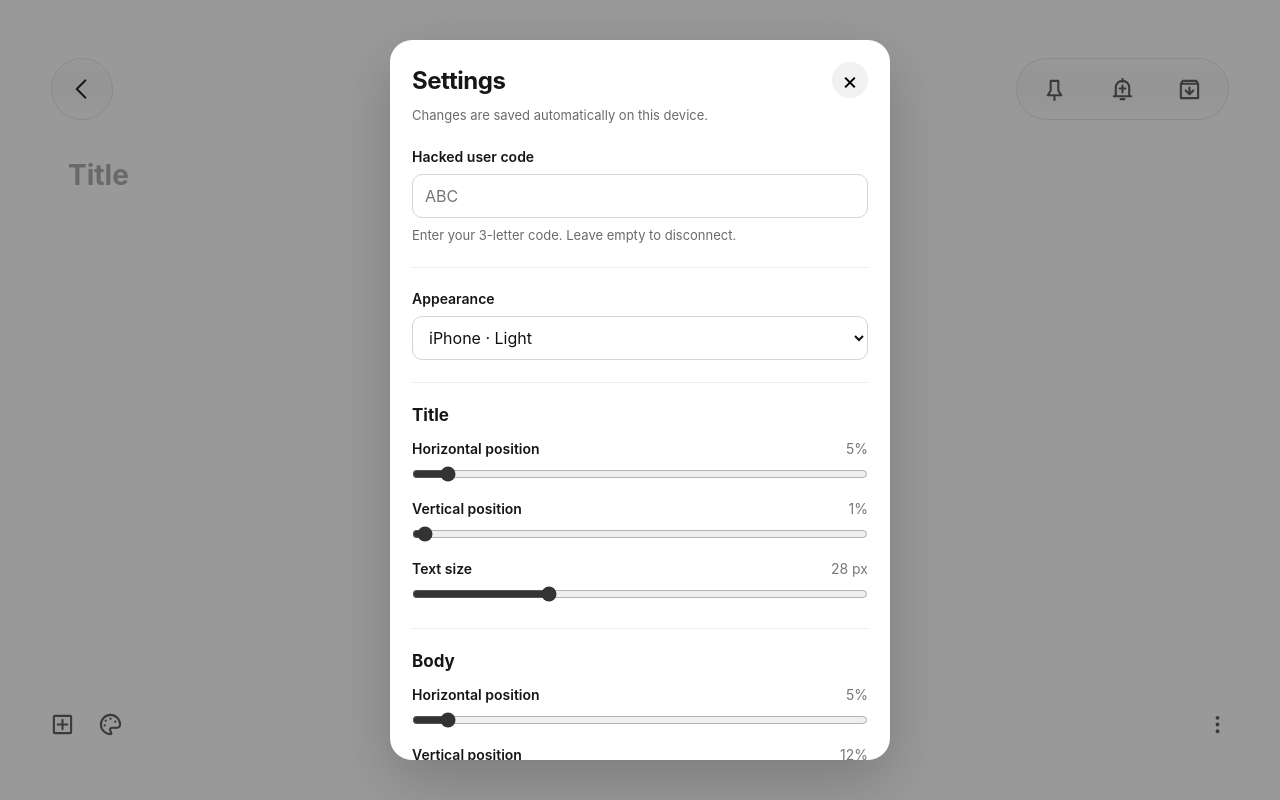
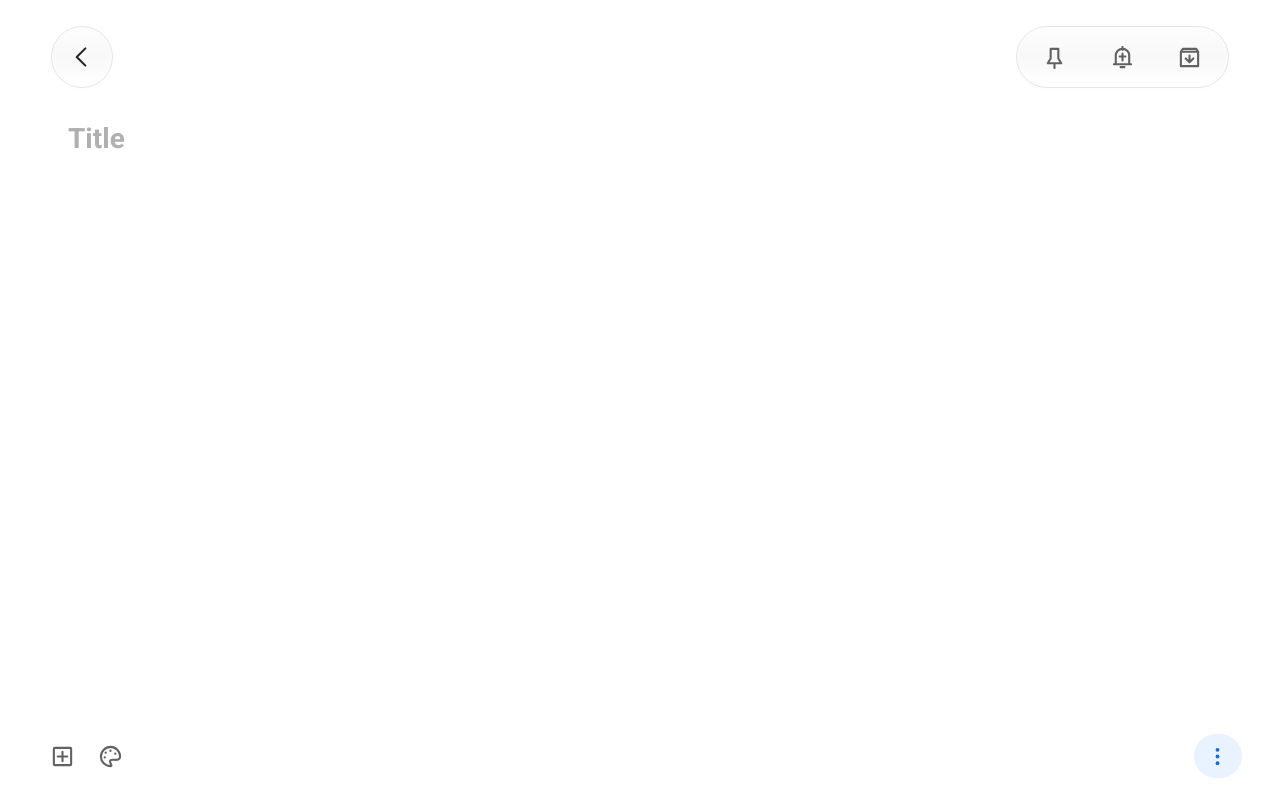
Before and after one commit to CIRIQUIAN/NOTAS, a website with bundled scripts: page index.html in a window 1280 px wide. Both pictures are taken after a click on the button "Acronym mode". Built offline with nearby package versions, Linux system fonts and the light colour scheme.

Commit message:
Refine Android light layout, one-shot acronyms and secret footer gestures

```diff
--- a/app.mjs
+++ b/app.mjs
@@ -74,7 +74,7 @@ const poller = new NotePoller({
       body.innerText = state.body;
       viewport.scrollTop = 0;
       save();
-      layout();
+      syncControls();
     }
   },
 });
@@ -131,7 +131,6 @@ $('acronymBtn').addEventListener('click', () => {
 function openSettings() {
   if (!settings.open) settings.showModal();
 }
-$('settingsBtn').addEventListener('click', openSettings);
 $('closeBtn').addEventListener('click', () => settings.close());
 $('doneBtn').addEventListener('click', () => settings.close());
 settings.addEventListener('click', event => {
@@ -152,31 +151,62 @@ $('resetBtn').addEventListener('click', () => {
 
 let pressTimer;
 let pressStart;
-const cancelPress = () => clearTimeout(pressTimer);
-const footerTrigger = $('footerTrigger');
-footerTrigger.addEventListener('pointerdown', event => {
+const cancelPress = () => {
+  clearTimeout(pressTimer);
+  pressStart = null;
+};
+const footer = $('noteFooter');
+footer.addEventListener('pointerdown', event => {
+  if (event.target.closest('#acronymBtn') || event.button !== 0 || !event.isPrimary) return;
+  event.preventDefault();
   cancelPress();
+  window.getSelection()?.removeAllRanges();
+  footer.setPointerCapture(event.pointerId);
   pressStart = { x: event.clientX, y: event.clientY };
-  pressTimer = setTimeout(openSettings, 3000);
+  pressTimer = setTimeout(() => {
+    cancelPress();
+    openSettings();
+  }, 3000);
 });
-footerTrigger.addEventListener('pointermove', event => {
+footer.addEventListener('pointermove', event => {
   if (pressStart && (Math.abs(event.clientX - pressStart.x) > 12 || Math.abs(event.clientY - pressStart.y) > 12)) cancelPress();
 });
-for (const event of ['pointerup', 'pointercancel', 'pointerleave']) footerTrigger.addEventListener(event, cancelPress);
+for (const event of ['pointerup', 'pointercancel', 'lostpointercapture']) footer.addEventListener(event, cancelPress);
+footer.addEventListener('contextmenu', event => event.preventDefault());
+footer.addEventListener('selectstart', event => event.preventDefault());
 window.addEventListener('blur', cancelPress);
 
 const observer = new ResizeObserver(layout);
 for (const element of [title, body, viewport]) observer.observe(element);
+// Keep a keyboard-free height for browsers that also resize the layout viewport.
+let restingHeight = window.innerHeight;
+let restingWidth = window.innerWidth;
+let keyboardOpen = false;
 function resizeViewport() {
-  if (window.visualViewport) {
-    $('app').style.setProperty('--viewport-height', `${window.visualViewport.height}px`);
-    $('app').style.top = `${window.visualViewport.offsetTop}px`;
+  const visible = window.visualViewport;
+  // Pinch zoom is not a keyboard resize.
+  if (visible && Math.abs(visible.scale - 1) > 0.05) return;
+  if (Math.abs(window.innerWidth - restingWidth) > 80) {
+    restingWidth = window.innerWidth;
+    restingHeight = window.innerHeight;
+    keyboardOpen = false;
   }
+  const height = visible?.height ?? window.innerHeight;
+  const active = document.activeElement;
+  const editing = active?.isContentEditable || active?.matches('input[type="text"], textarea');
+  const covered = Math.max(restingHeight, window.innerHeight) - height;
+  keyboardOpen = covered > 120 && (editing || keyboardOpen);
+  if (!keyboardOpen && !editing) restingHeight = window.innerHeight;
+  $('app').classList.toggle('keyboard-open', keyboardOpen);
+  $('app').style.setProperty('--viewport-height', `${height}px`);
+  $('app').style.top = `${visible?.offsetTop ?? 0}px`;
   layout();
 }
 window.visualViewport?.addEventListener('resize', resizeViewport);
 window.visualViewport?.addEventListener('scroll', resizeViewport);
 window.addEventListener('resize', resizeViewport);
+document.addEventListener('focusin', resizeViewport);
+document.addEventListener('focusout', () => requestAnimationFrame(resizeViewport));
 window.addEventListener('online', fetchBody);
 document.addEventListener('visibilitychange', () => {
   if (!document.hidden) fetchBody();
--- a/index.html
+++ b/index.html
@@ -2,7 +2,7 @@
 <html lang="en">
 <head>
   <meta charset="UTF-8">
-  <meta name="viewport" content="width=device-width, initial-scale=1, viewport-fit=cover, interactive-widget=resizes-content">
+  <meta name="viewport" content="width=device-width, initial-scale=1, viewport-fit=cover, interactive-widget=resizes-visual">
   <meta name="theme-color" content="#ffffff">
   <meta name="color-scheme" content="light">
   <meta name="mobile-web-app-capable" content="yes">
@@ -13,6 +13,9 @@
   <link rel="manifest" href="./manifest.webmanifest">
   <link rel="apple-touch-icon" href="./icons/apple-touch-icon.png">
   <link rel="icon" type="image/png" sizes="192x192" href="./icons/icon-192.png">
+  <link rel="preconnect" href="https://fonts.googleapis.com">
+  <link rel="preconnect" href="https://fonts.gstatic.com" crossorigin>
+  <link rel="stylesheet" href="https://fonts.googleapis.com/css2?family=Roboto:wght@400;500;700&display=swap">
   <link rel="stylesheet" href="./styles.css">
   <script type="module" src="./app.mjs"></script>
 </head>
@@ -29,7 +32,7 @@
     </defs>
   </svg>
   <main id="app" aria-label="Notes">
-    <!-- Fixed artwork recreated from the supplied iPhone light reference. -->
+    <!-- Fixed artwork recreated from the supplied Android light reference. -->
     <header id="noteHeader" aria-hidden="true">
       <span class="glass back"><svg><use href="#backIcon"/></svg></span>
       <span class="glass tools"><svg><use href="#pinIcon"/></svg><svg><use href="#bellIcon"/></svg><svg><use href="#archiveIcon"/></svg></span>
@@ -42,7 +45,7 @@
     </div>
     <footer id="noteFooter">
       <span class="decoration" aria-hidden="true"><svg><use href="#addIcon"/></svg></span>
-      <button id="settingsBtn" class="icon-button" aria-label="Settings" title="Settings"><svg aria-hidden="true"><use href="#paletteIcon"/></svg></button>
+      <span class="decoration" aria-hidden="true"><svg><use href="#paletteIcon"/></svg></span>
       <div id="footerTrigger" aria-hidden="true"></div>
       <button id="acronymBtn" class="icon-button" aria-label="Acronym mode" aria-pressed="false" title="Acronym mode: off"><svg aria-hidden="true"><use href="#moreIcon"/></svg></button>
     </footer>
@@ -60,7 +63,7 @@
       </section>
       <section class="group">
         <label for="appearance">Appearance</label>
-        <select id="appearance"><option value="ios-light">iPhone · Light</option value="ios-dark" disabled>iPhone · Dark — coming soon</option><option value="android-light" disabled>Android · Light — coming soon</option><option value="android-dark" disabled>Android · Dark — coming soon</option></select>
+        <select id="appearance"><option value="android-light">Android · Light</option><option value="android-dark" disabled>Android · Dark — coming soon</option><option value="ios-light" disabled>iPhone · Light — coming soon</option><option value="ios-dark" disabled>iPhone · Dark — coming soon</option></select>
       </section>
       <section class="group">
         <h2>Title</h2>
@@ -76,7 +79,7 @@
       </section>
       <section class="group">
         <h2>Acronym mode</h2>
-        <p class="help">Tap the bottom-right button to switch modes. A blue button means acronym mode is on. It only affects the next different text received, never your current note.</p>
+        <p class="help">Tap the bottom-right button to arm acronym mode. Blue means it is waiting for new text. After displaying an acronym, the button returns to normal. Your current note is never changed by tapping it.</p>
       </section>
       <div class="buttons"><button id="doneBtn" class="primary">Done</button><button id="resetBtn" class="secondary">Reset all</button></div>
     </div>
--- a/note-core.mjs
+++ b/note-core.mjs
@@ -28,6 +28,7 @@ export function receiveText(state, incoming) {
   if (incoming === state.lastReceived) return false;
   state.lastReceived = incoming;
   state.body = state.acronymEnabled ? toAcronym(incoming) : incoming;
+  if (state.acronymEnabled && state.body) state.acronymEnabled = false;
   return true;
 }
 
--- a/styles.css
+++ b/styles.css
@@ -1,10 +1,10 @@
 :root {
   color-scheme: light;
-  font-family: -apple-system, BlinkMacSystemFont, "SF Pro Text", "Helvetica Neue", Arial, sans-serif;
+  font-family: Roboto, "Noto Sans", Arial, sans-serif;
   color: #161616;
   background: #fff;
-  --header-size: clamp(100px, 28vw, 150px);
-  --footer-size: clamp(72px, 20vw, 108px);
+  --header-size: clamp(78px, 21vw, 112px);
+  --footer-size: clamp(54px, 14vw, 72px);
 }
 * { box-sizing: border-box; -webkit-tap-highlight-color: transparent; }
 html, body { margin: 0; width: 100%; height: 100%; overflow: hidden; }
@@ -14,7 +14,7 @@ button { cursor: pointer; touch-action: manipulation; }
 button:focus-visible, select:focus-visible, input:focus-visible { outline: 2px solid #1769d3; outline-offset: 3px; }
 .symbols { position: absolute; width: 0; height: 0; overflow: hidden; }
 #app { position: absolute; top: 0; left: 0; width: 100%; height: 100dvh; height: var(--viewport-height, 100dvh); display: flex; flex-direction: column; overflow: hidden; background: #fff; }
-#noteHeader { flex: 0 0 calc(var(--header-size) + env(safe-area-inset-top)); padding: calc(clamp(38px, 10.7vw, 58px) + env(safe-area-inset-top)) 4% 0; display: flex; justify-content: space-between; align-items: flex-start; background: #fff; z-index: 2; user-select: none; }
+#noteHeader { flex: 0 0 calc(var(--header-size) + env(safe-area-inset-top)); padding: calc(clamp(16px, 4.6vw, 26px) + env(safe-area-inset-top)) 4% 0; display: flex; justify-content: space-between; align-items: flex-start; background: #fff; z-index: 2; user-select: none; }
 svg { width: 23px; height: 23px; fill: none; stroke: currentColor; stroke-width: 2.2; stroke-linecap: round; stroke-linejoin: round; }
 .glass { height: clamp(44px, 11.6vw, 62px); border: 1px solid #e6e6e6; border-radius: 999px; background: linear-gradient(#fdfdfd, #f8f8f8 50%, #fff); box-shadow: 0 2px 7px #00000003, inset 0 0 4px #fff; display: flex; align-items: center; justify-content: center; color: #626262; }
 .back { width: clamp(44px, 11.6vw, 62px); color: #252525; }
@@ -27,7 +27,7 @@ svg { width: 23px; height: 23px; fill: none; stroke: currentColor; stroke-width:
 #titleDisplay { font-weight: 700; }
 #titleDisplay:empty::before { content: attr(data-placeholder); color: #b0b0b0; pointer-events: none; }
 #bodyDisplay { min-height: 130px; }
-#noteFooter { flex: 0 0 calc(var(--footer-size) + env(safe-area-inset-bottom)); display: flex; align-items: flex-start; padding: 10px 3% env(safe-area-inset-bottom); background: #fff; color: #626262; z-index: 2; user-select: none; }
+#noteFooter { flex: 0 0 calc(var(--footer-size) + env(safe-area-inset-bottom)); display: flex; align-items: flex-start; padding: 6px 3% env(safe-area-inset-bottom); background: #fff; color: #626262; z-index: 2; user-select: none; }
 .icon-button, .decoration { display: inline-flex; align-items: center; justify-content: center; width: 48px; height: 44px; padding: 10px; flex: 0 0 48px; border: 0; border-radius: 24px; background: transparent; color: inherit; }
 #footerTrigger { flex: 1; height: 100%; min-height: 44px; touch-action: none; }
 #acronymBtn[aria-pressed="true"] { background: #e9f2ff; color: #1769d3; }
@@ -53,3 +53,13 @@ input[aria-invalid="true"] { border-color: #b32d22; }
 .warning { position: fixed; z-index: 10; top: 0; left: 5%; right: 5%; background: #fff1d5; color: #6c3b00; padding: 10px; font-size: 13px; border-radius: 10px; }
 .sr-only { position: absolute; width: 1px; height: 1px; padding: 0; overflow: hidden; clip-path: inset(50%); white-space: nowrap; }
 @media (max-height: 500px) { :root { --header-size: 68px; --footer-size: 54px; } #noteHeader { padding-top: calc(10px + env(safe-area-inset-top)); } #noteFooter { padding-top: 0; } }
+
+/* Shared by every appearance: a hold on the artwork must never select the note. */
+#noteHeader, #noteHeader *, #noteFooter, #noteFooter * {
+  user-select: none;
+  -webkit-user-select: none;
+  -webkit-touch-callout: none;
+}
+#noteFooter { touch-action: none; }
+/* The editor fits above the keyboard; the footer does not float above it. */
+#app.keyboard-open #noteFooter { display: none; }
--- a/sw.js
+++ b/sw.js
@@ -1,4 +1,4 @@
-const CACHE_NAME = "notas-pwa-v5";
+const CACHE_NAME = "notas-pwa-v6";
 
 const APP_SHELL = [
   "./",
```
Also changed, not shown: LEEME.txt (+6 -5 lines), tests/note-core.test.mjs (+32 -0 lines).
